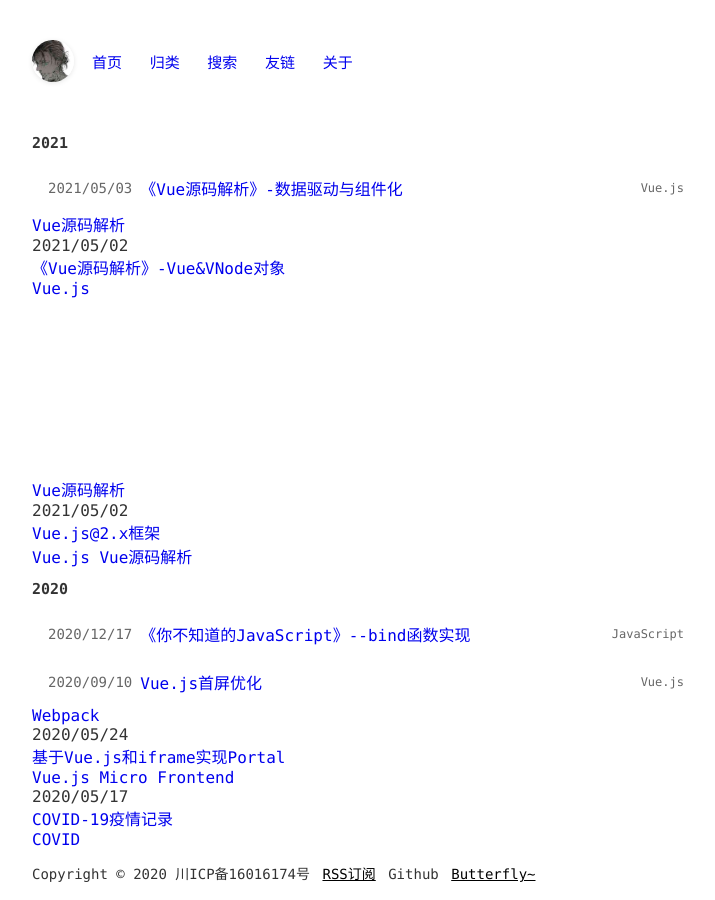
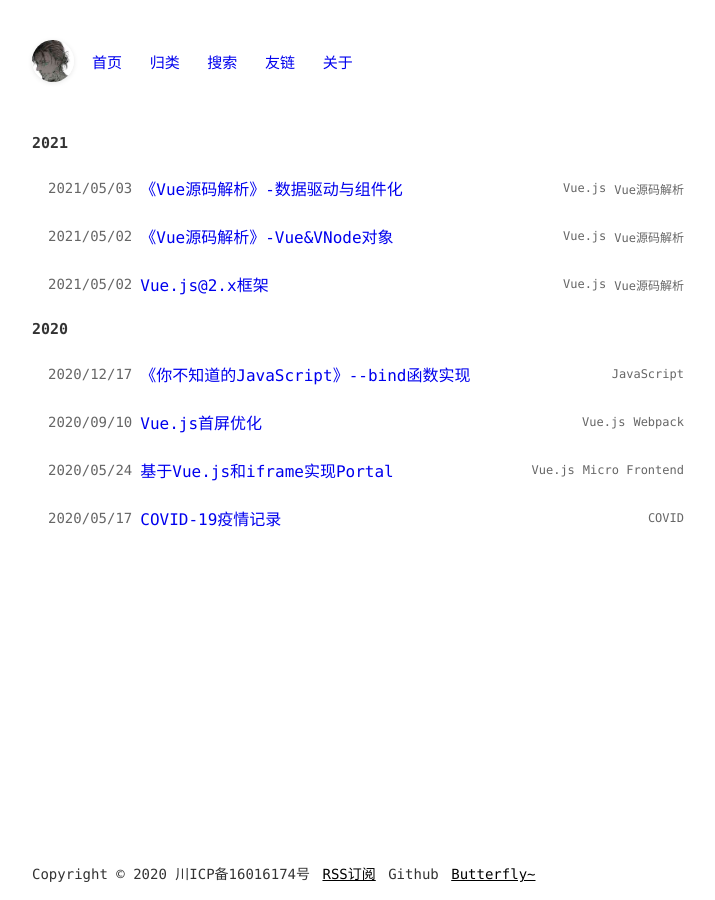
Before and after one commit to dengs-official/dengs-official.github.io, a Jekyll site: the page built from index.html, in a window 1280 px wide. Shown: the whole page, without its empty margins (282-997 px from the left). Built offline with Jekyll 4.4.1, drawn with Linux system fonts in a browser that asks for light colours; comment, search, counter and statistics services are not loaded.

Commit message:
fix：修改博客列表样式

```diff
--- a/index.html
+++ b/index.html
@@ -16,8 +16,8 @@ title: 首页
           <span class="date">{{ post.date | date: "%Y/%m/%d" }}</span>
           <div class="title">
             <a href="{{ site.baseurl | append: post.url }}" class="hover-underline">{{ post.title }}</a>
-            {% for categorie in post.categories -%}
           </div>
+          {% for categorie in post.categories -%}
           <a href="{{site.baseurl}}/pages/categories.html#{{ categorie }}" class="category hover-underline">{{ categorie }}</a>
           {%- endfor %}
         </li>
```
